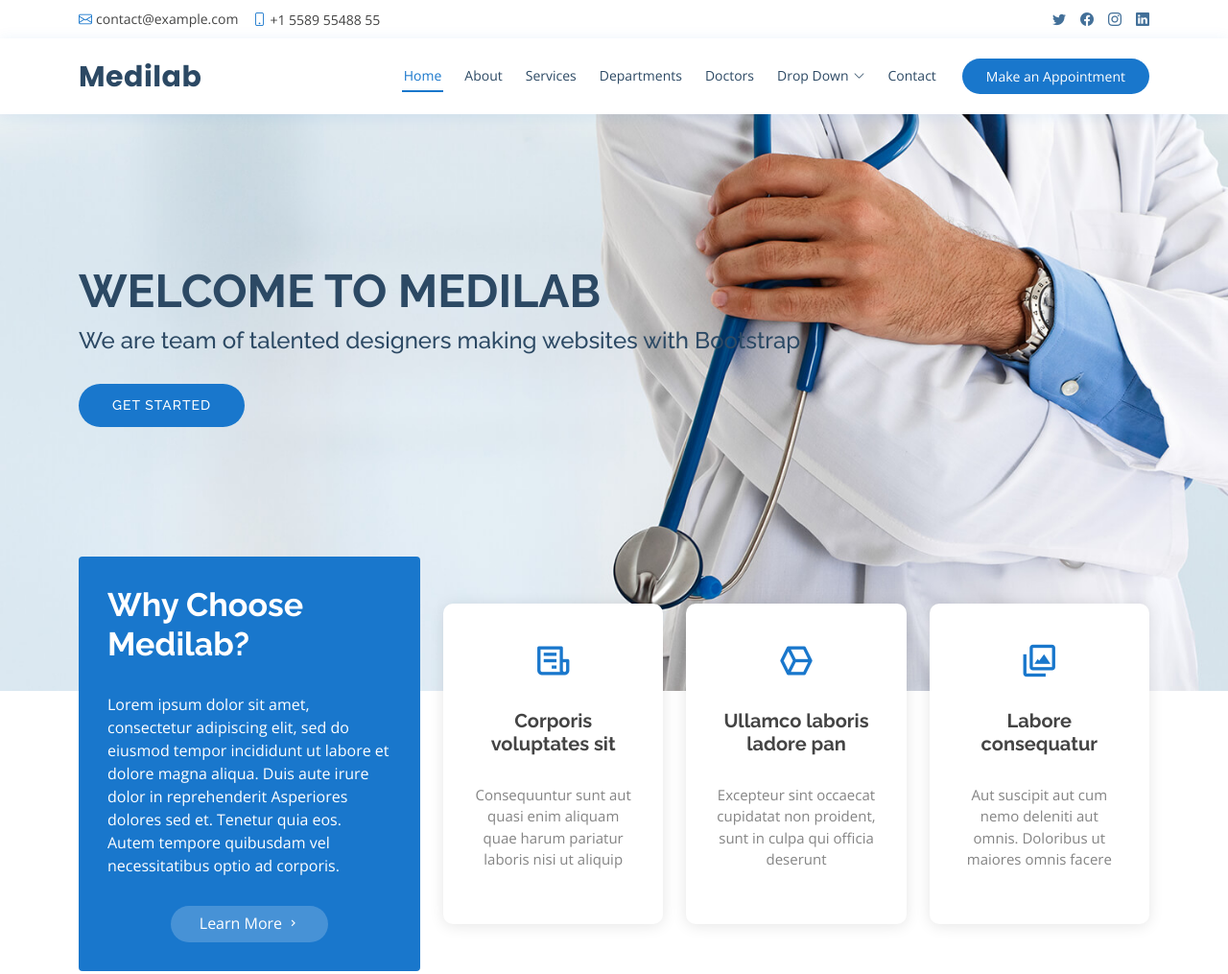
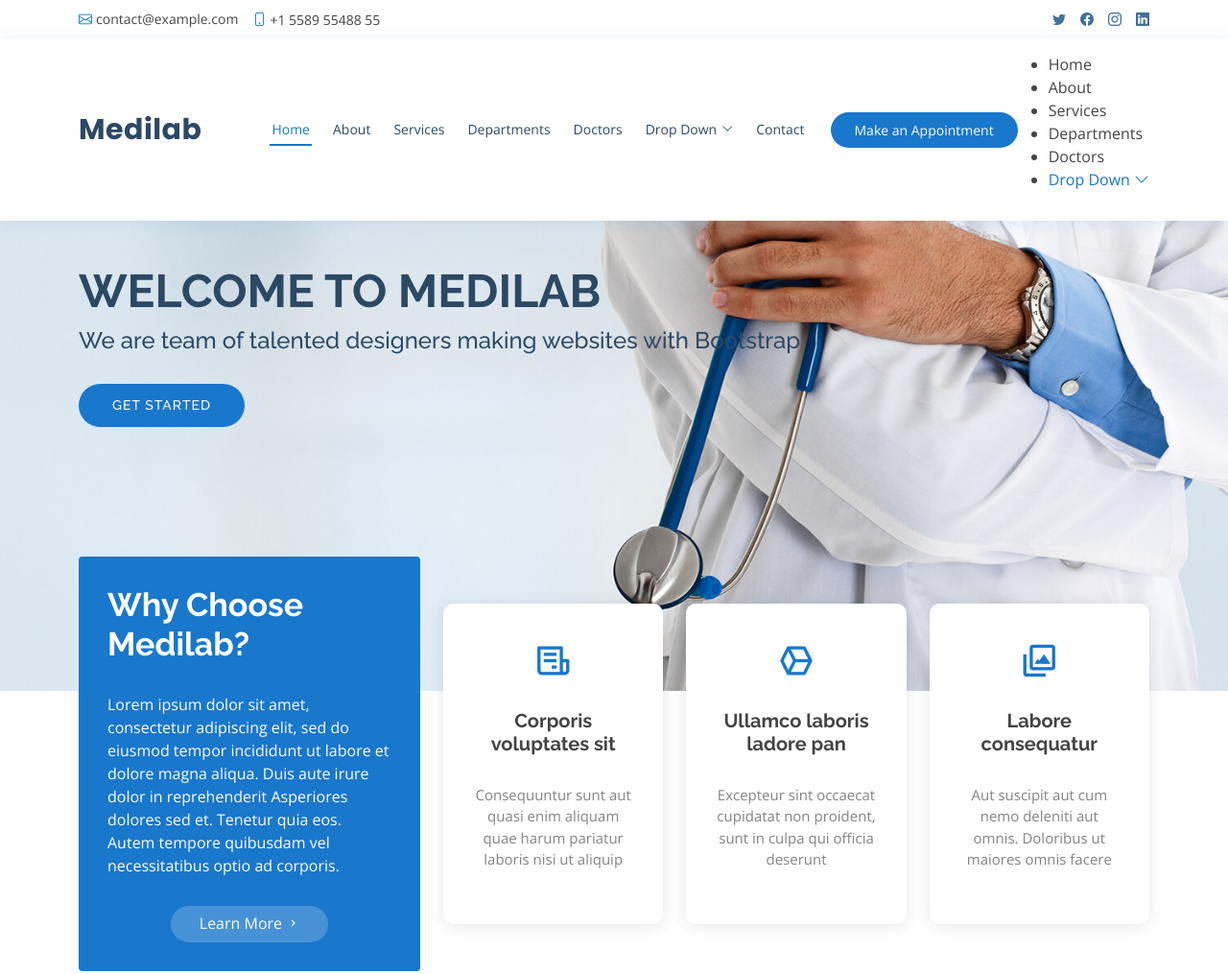
Before and after one commit to nilove20/Medilab, a plain HTML site: page index.html in a window 1280 px wide. Shown: the top 1015 px of the page at 96% size. Drawn offline with nearby package versions, Linux system fonts and the light colour scheme.

Commit message:
Update index.html
ul

```diff
--- a/index.html
+++ b/index.html
@@ -94,6 +94,14 @@
       </nav><!-- .navbar -->
 
       <a href="#appointment" class="appointment-btn scrollto"><span class="d-none d-md-inline">Make an</span> Appointment</a>
+ <ul>
+          <li><a class="nav-link scrollto active" href="#hero">Home</a></li>
+          <li><a class="nav-link scrollto" href="#about">About</a></li>
+          <li><a class="nav-link scrollto" href="#services">Services</a></li>
+          <li><a class="nav-link scrollto" href="#departments">Departments</a></li>
+          <li><a class="nav-link scrollto" href="#doctors">Doctors</a></li>
+          <li class="dropdown"><a href="#"><span>Drop Down</span> <i class="bi bi-chevron-down"></i></a>
+            <ul>
 
     </div>
   </header><!-- End Header -->
```
